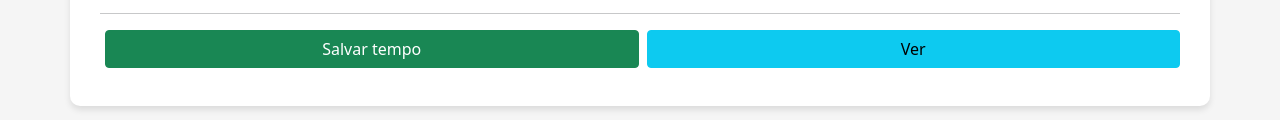
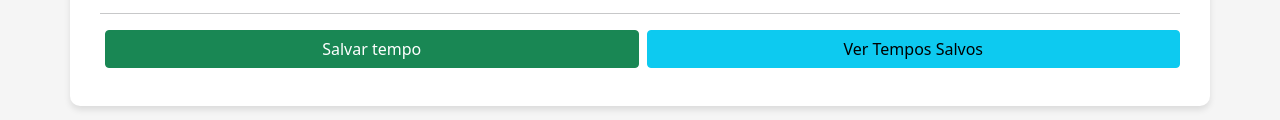
Before and after one commit to evobeto/Directy-Cronometro, a plain HTML site: page index.html in a window 1280 px wide. Shown: the part 458-578 px from the top of the page. Drawn offline with nearby package versions, Linux system fonts and the light colour scheme.

Commit message:
Update index.html

```diff
--- a/index.html
+++ b/index.html
@@ -24,7 +24,7 @@
         <hr>
         <div class="d-flex justify-content-center">
             <button id="save" class="btn btn-success me-2 mb-2">Salvar tempo</button>
-            <a href="tempos.html" class="btn btn-info mb-2">Ver
+            <a href="tempos.html" class="btn btn-info mb-2">Ver Tempos Salvos
 
 
     <script src="https://cdn.jsdelivr.net/npm/@popperjs/core@2.11.6/dist/umd/popper.min.js"></script>
```
